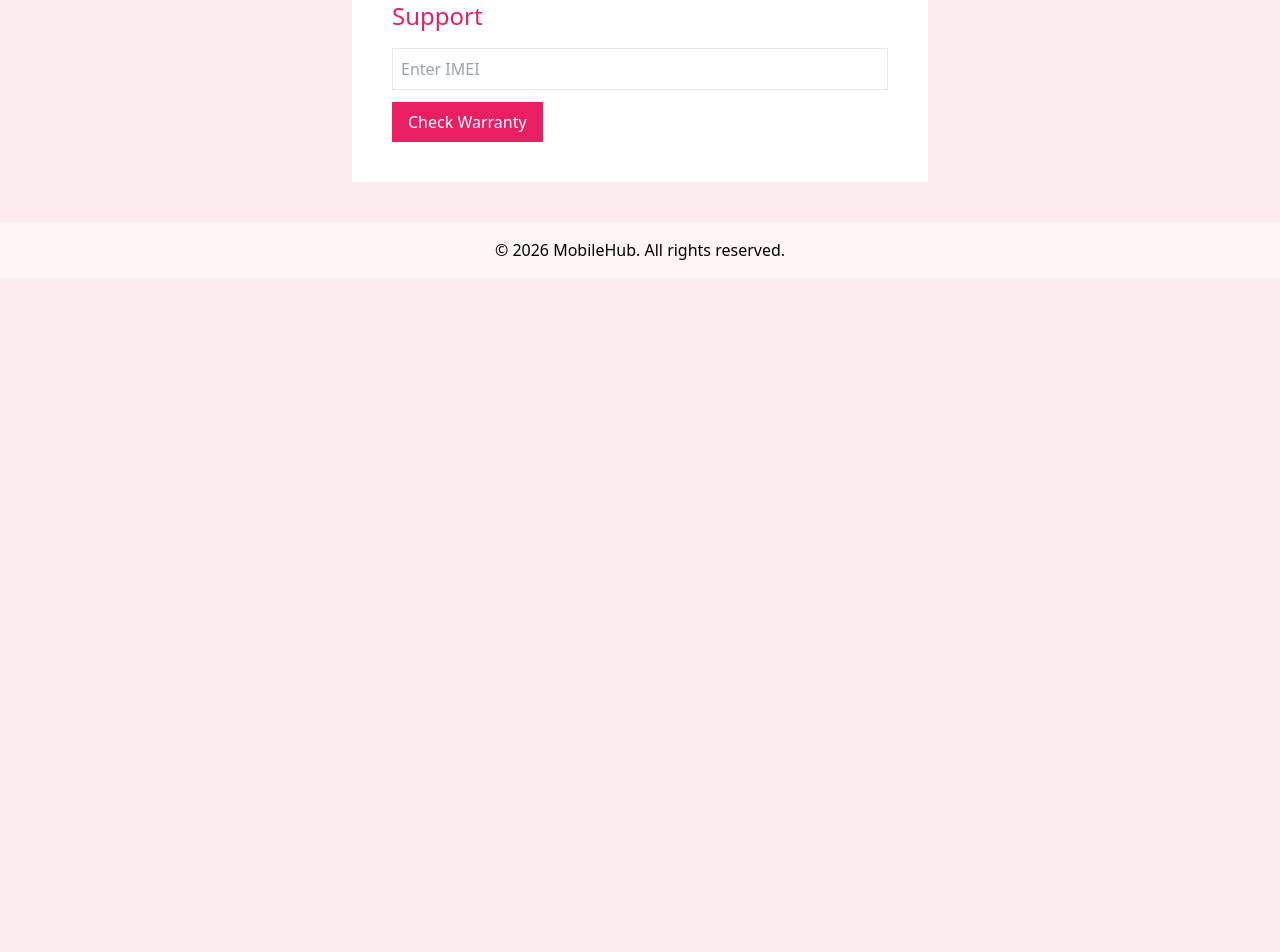
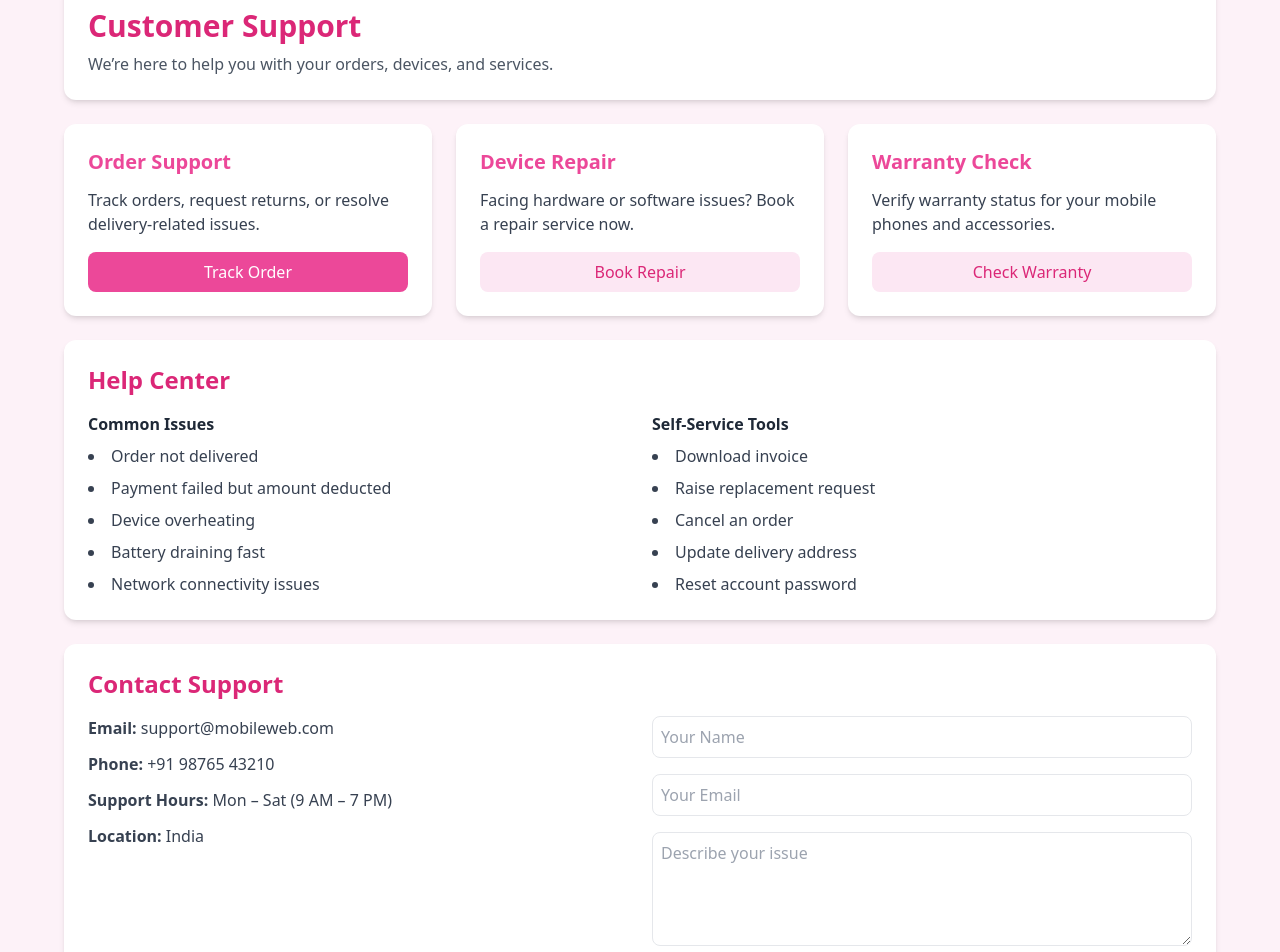
Before and after one commit to vikasrajput0112/mobile-web, a React (Vite) app: page /support in a window 1280 px wide. Shown: the part 100-1052 px from the top of the page. Before the commit the page ends 800 px from the top, so only its background shows below. Built offline with nearby package versions, Linux system fonts and the light colour scheme.

Commit message:
Update Support.jsx

```diff
--- a/src/pages/Support.jsx
+++ b/src/pages/Support.jsx
@@ -1,11 +1,151 @@
-const Support = () => (
-  <div className="p-10 bg-white max-w-xl mx-auto">
-    <h2 className="text-2xl text-pinkPrimary mb-4">Support</h2>
-    <input className="border p-2 w-full mb-3" placeholder="Enter IMEI" />
-    <button className="bg-pinkPrimary text-white px-4 py-2">
-      Check Warranty
-    </button>
-  </div>
-);
+const Support = () => {
+  return (
+    <div className="min-h-screen bg-pink-50 p-6">
+      <div className="max-w-6xl mx-auto">
+
+        {/* Page Header */}
+        <div className="bg-white rounded-xl shadow-md p-6 mb-6">
+          <h1 className="text-3xl font-bold text-pink-600">
+            Customer Support
+          </h1>
+          <p className="text-gray-600 mt-2">
+            We’re here to help you with your orders, devices, and services.
+          </p>
+        </div>
+
+        {/* Support Overview */}
+        <div className="grid grid-cols-1 md:grid-cols-3 gap-6 mb-6">
+
+          <div className="bg-white rounded-xl shadow-md p-6">
+            <h3 className="text-xl font-semibold text-pink-500 mb-3">
+              Order Support
+            </h3>
+            <p className="text-gray-700 mb-4">
+              Track orders, request returns, or resolve delivery-related issues.
+            </p>
+            <button className="w-full bg-pink-500 text-white py-2 rounded-lg hover:bg-pink-600 transition">
+              Track Order
+            </button>
+          </div>
+
+          <div className="bg-white rounded-xl shadow-md p-6">
+            <h3 className="text-xl font-semibold text-pink-500 mb-3">
+              Device Repair
+            </h3>
+            <p className="text-gray-700 mb-4">
+              Facing hardware or software issues? Book a repair service now.
+            </p>
+            <button className="w-full bg-pink-100 text-pink-600 py-2 rounded-lg hover:bg-pink-200 transition">
+              Book Repair
+            </button>
+          </div>
+
+          <div className="bg-white rounded-xl shadow-md p-6">
+            <h3 className="text-xl font-semibold text-pink-500 mb-3">
+              Warranty Check
+            </h3>
+            <p className="text-gray-700 mb-4">
+              Verify warranty status for your mobile phones and accessories.
+            </p>
+            <button className="w-full bg-pink-100 text-pink-600 py-2 rounded-lg hover:bg-pink-200 transition">
+              Check Warranty
+            </button>
+          </div>
+        </div>
+
+        {/* Help Center */}
+        <div className="bg-white rounded-xl shadow-md p-6 mb-6">
+          <h2 className="text-2xl font-semibold text-pink-600 mb-4">
+            Help Center
+          </h2>
+
+          <div className="grid grid-cols-1 md:grid-cols-2 gap-6">
+            <div>
+              <h4 className="font-semibold text-gray-800 mb-2">
+                Common Issues
+              </h4>
+              <ul className="list-disc list-inside text-gray-700 space-y-2">
+                <li>Order not delivered</li>
+                <li>Payment failed but amount deducted</li>
+                <li>Device overheating</li>
+                <li>Battery draining fast</li>
+                <li>Network connectivity issues</li>
+              </ul>
+            </div>
+
+            <div>
+              <h4 className="font-semibold text-gray-800 mb-2">
+                Self-Service Tools
+              </h4>
+              <ul className="list-disc list-inside text-gray-700 space-y-2">
+                <li>Download invoice</li>
+                <li>Raise replacement request</li>
+                <li>Cancel an order</li>
+                <li>Update delivery address</li>
+                <li>Reset account password</li>
+              </ul>
+            </div>
+          </div>
+        </div>
+
+        {/* Contact Support */}
+        <div className="bg-white rounded-xl shadow-md p-6 mb-6">
+          <h2 className="text-2xl font-semibold text-pink-600 mb-4">
+            Contact Support
+          </h2>
+
+          <div className="grid grid-cols-1 md:grid-cols-2 gap-6">
+            {/* Contact Info */}
+            <div className="text-gray-700 space-y-3">
+              <p>
+                <strong>Email:</strong> support@mobileweb.com
+              </p>
+              <p>
+                <strong>Phone:</strong> +91 98765 43210
+              </p>
+              <p>
+                <strong>Support Hours:</strong> Mon – Sat (9 AM – 7 PM)
+              </p>
+              <p>
+                <strong>Location:</strong> India
+              </p>
+            </div>
+
+            {/* Contact Form */}
+            <form className="space-y-4">
+              <input
+                type="text"
+                placeholder="Your Name"
+                className="w-full border rounded-lg p-2 focus:outline-none focus:ring-2 focus:ring-pink-300"
+              />
+              <input
+                type="email"
+                placeholder="Your Email"
+                className="w-full border rounded-lg p-2 focus:outline-none focus:ring-2 focus:ring-pink-300"
+              />
+              <textarea
+                rows="4"
+                placeholder="Describe your issue"
+                className="w-full border rounded-lg p-2 focus:outline-none focus:ring-2 focus:ring-pink-300"
+              ></textarea>
+              <button
+                type="submit"
+                className="w-full bg-pink-500 text-white py-2 rounded-lg hover:bg-pink-600 transition"
+              >
+                Submit Request
+              </button>
+            </form>
+          </div>
+        </div>
+
+        {/* Footer Note */}
+        <div className="text-center text-gray-600 text-sm">
+          © 2026 Mobile Web Support. We’re always happy to help you.
+        </div>
+
+      </div>
+    </div>
+  );
+};
 
 export default Support;
```
